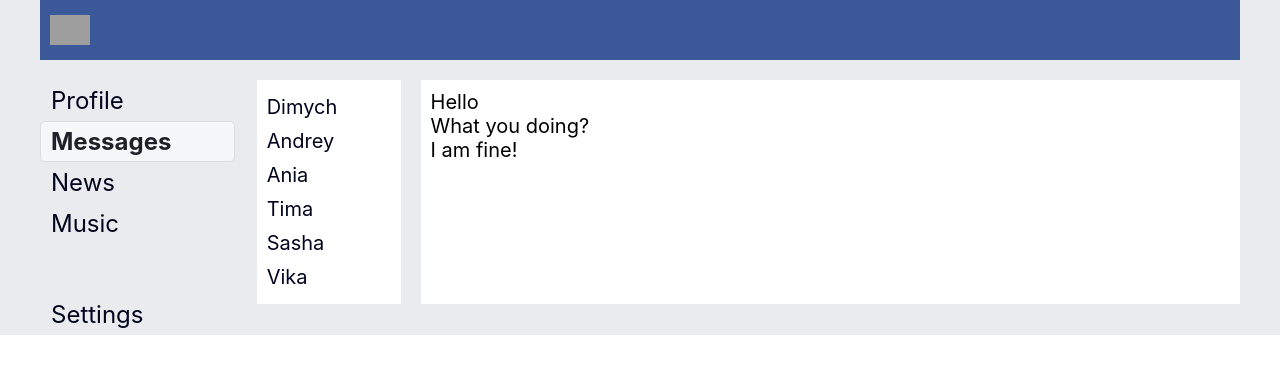
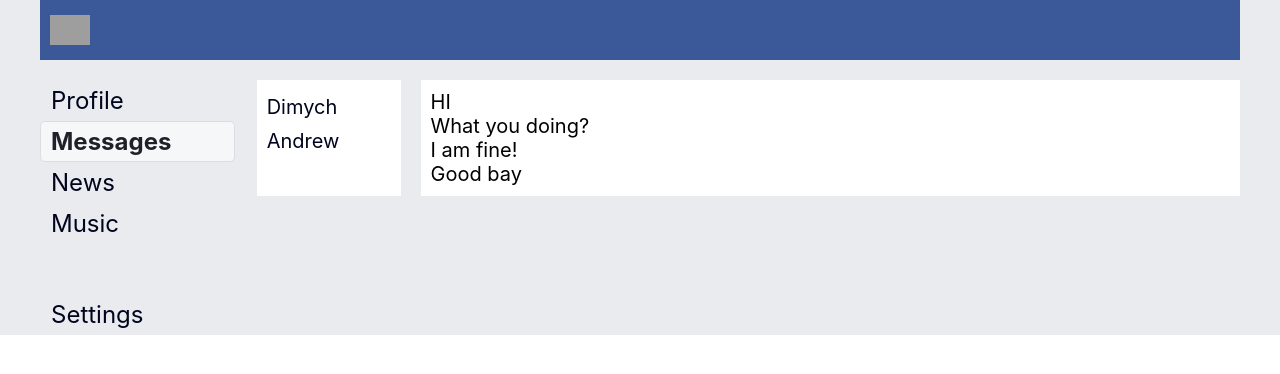
Before and after one commit to andrea-konova/learn_react, a React (Create React App) app in the folder first-project/: page /dialogs in a window 1280 px wide. Shown: the top 374 px of the page. Built offline with nearby package versions, Linux system fonts and the light colour scheme; grey boxes are pictures that could not be loaded.

Commit message:
fix: refactored code

```diff
--- a/first-project/src/components/Dialogs/Dialogs.jsx
+++ b/first-project/src/components/Dialogs/Dialogs.jsx
@@ -4,20 +4,34 @@
 import Message from "./Message/Message";
 
 const Dialogs = (props) => {
+
+  let dialogsData = [
+    {id: 1, name: 'Dimych'},
+    {id: 2, name: 'Andrew'},
+    {id: 3, name: 'Anna'},
+    {id: 4, name: 'Tima'},
+    {id: 5, name: 'Sasha'},
+    {id: 6, name: 'Vika'}
+  ];
+
+  let messagesData = [
+    {id: 1, message: 'HI'},
+    {id: 2, message: 'What you doing?'},
+    {id: 3, message: 'I am fine!'},
+    {id: 4, message: 'Good bay'}
+  ];
+
   return (
     <div className={classes.dialogs}>
       <div className={classes.dialogs__items}>
-        <DialogItem name='Dimych' id='1' />
-        <DialogItem name='Andrey' id='2' />
-        <DialogItem name='Ania' id='3' />
-        <DialogItem name='Tima' id='4' />
-        <DialogItem name='Sasha' id='5' />
-        <DialogItem name='Vika' id='6' />
+        <DialogItem name={dialogsData[0].name} id={dialogsData[0].id} />
+        <DialogItem name={dialogsData[1].name} id={dialogsData[1].id} />
       </div>
       <div className={classes.messages}>
-        <Message message='Hello' />
-        <Message message='What you doing?' />
-        <Message message='I am fine!' />
+        <Message message={messagesData[0].message} />
+        <Message message={messagesData[1].message} />
+        <Message message={messagesData[2].message} />
+        <Message message={messagesData[3].message} />
       </div>
     </div>
   );
--- a/first-project/src/components/Profile/MyPosts/MyPosts.jsx
+++ b/first-project/src/components/Profile/MyPosts/MyPosts.jsx
@@ -3,6 +3,11 @@
 import Post from './Post/Post';
 
 const MyPosts = () => {
+  let postsData = [
+    {id: 1, message: 'We bomb the ReactJS at the rate of Dimych!', likeCount: '15'},
+    {id: 2, message: 'Hello! I am learning ReactJS!', likeCount: '20'}
+  ];
+
   return (
     <div className={classes.posts}>
       <h2 className={classes.name}>My Post</h2>
@@ -10,8 +15,8 @@
         <textarea autoComplete='off' rows='5' name='message' className={classes.new__post} id='message' placeholder='your news...'></textarea>
         <button className={classes.button}>Send</button>
       </div>
-      <Post message='We bomb the ReactJS at the rate of Dimych!' likeCount='15' />
-      <Post message='Hello! I am learning ReactJS!' likeCount='20' />
+      <Post message={postsData[0].message} likeCount={postsData[0].likeCount} />
+      <Post message={postsData[1].message} likeCount={postsData[1].likeCount} />
     </div>
   );
 }
```
Also changed, not shown: 1 other file (tests, documents, lock files or other folders).
